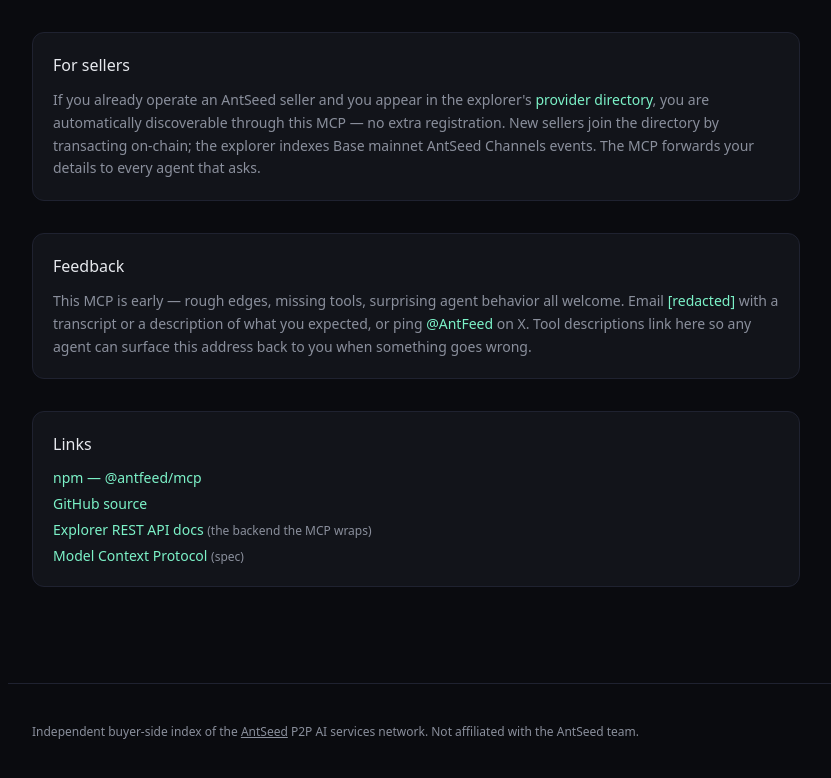
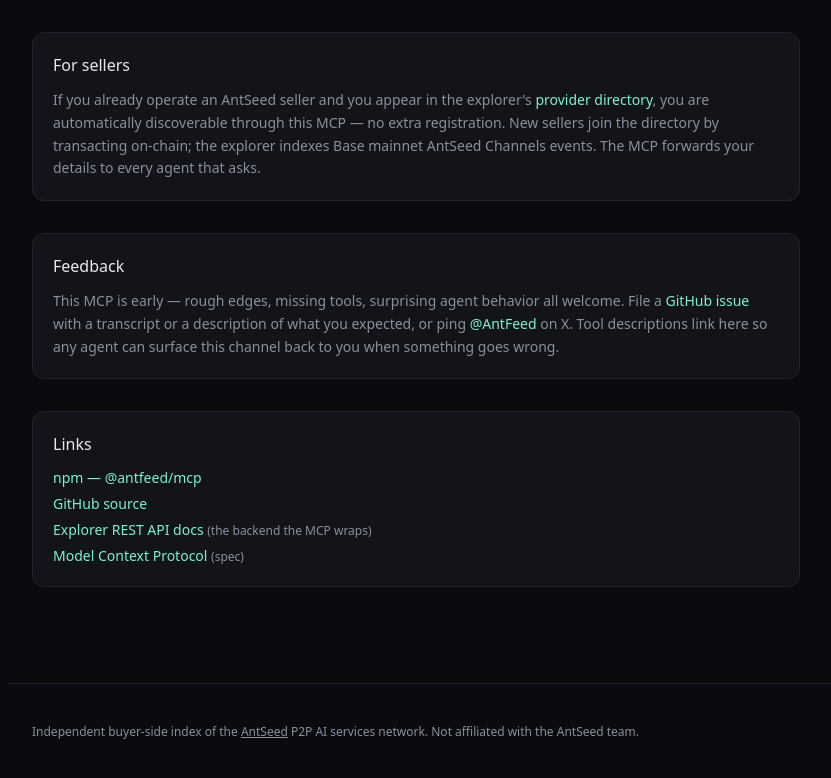
Before and after one commit to Augustas11/antseed-explorer, a Next.js app: page /mcp in a window 1280 px wide. Shown: the part 2040-2818 px from the top of the page, without its empty margins (56-887 px from the left). Built offline with nearby package versions, Linux system fonts and the light colour scheme.

Commit message:
Remove personal email from /mcp feedback section
Replace mailto link with a GitHub issues link. Email should not have
been added to the public page. Tool descriptions still point at
/mcp#feedback so the in-band feedback channel is preserved.

```diff
--- a/app/mcp/page.tsx
+++ b/app/mcp/page.tsx
@@ -265,9 +265,14 @@ export default function McpPage() {
       <section id="feedback" className="panel p-5 space-y-3 scroll-mt-20">
         <h2 className="font-medium">Feedback</h2>
         <p className="text-sm text-muted leading-relaxed">
-          This MCP is early — rough edges, missing tools, surprising agent behavior all welcome. Email{" "}
-          <a className="text-accent hover:underline" href="mailto:[redacted]">
-            [redacted]
+          This MCP is early — rough edges, missing tools, surprising agent behavior all welcome. File a{" "}
+          <a
+            className="text-accent hover:underline"
+            href="https://github.com/Augustas11/antseed-explorer/issues/new"
+            target="_blank"
+            rel="noopener noreferrer"
+          >
+            GitHub issue
           </a>{" "}
           with a transcript or a description of what you expected, or ping{" "}
           <a
@@ -278,7 +283,7 @@ export default function McpPage() {
           >
             @AntFeed
           </a>{" "}
-          on X. Tool descriptions link here so any agent can surface this address back to you when something goes wrong.
+          on X. Tool descriptions link here so any agent can surface this channel back to you when something goes wrong.
         </p>
       </section>
 
```
